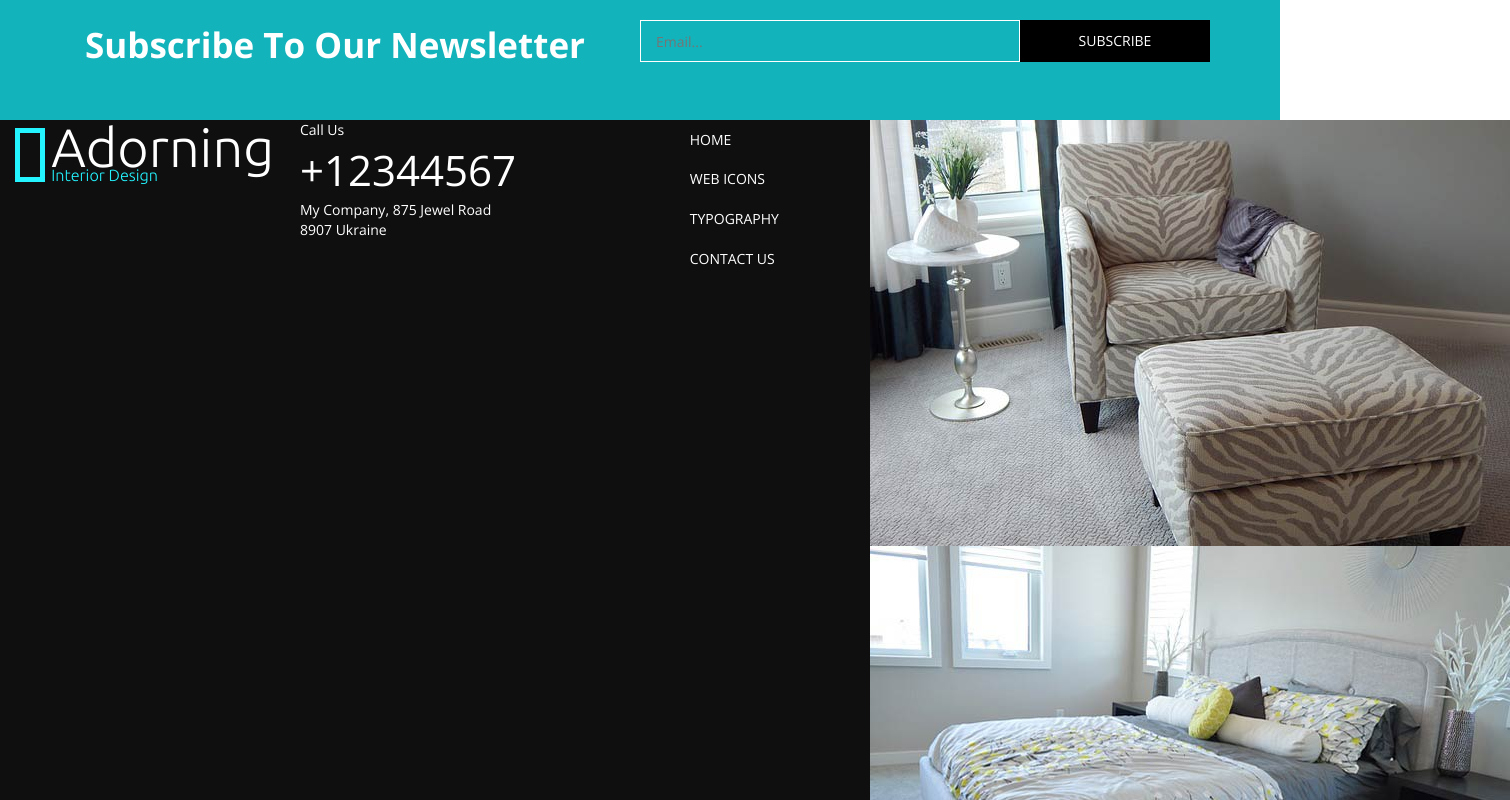
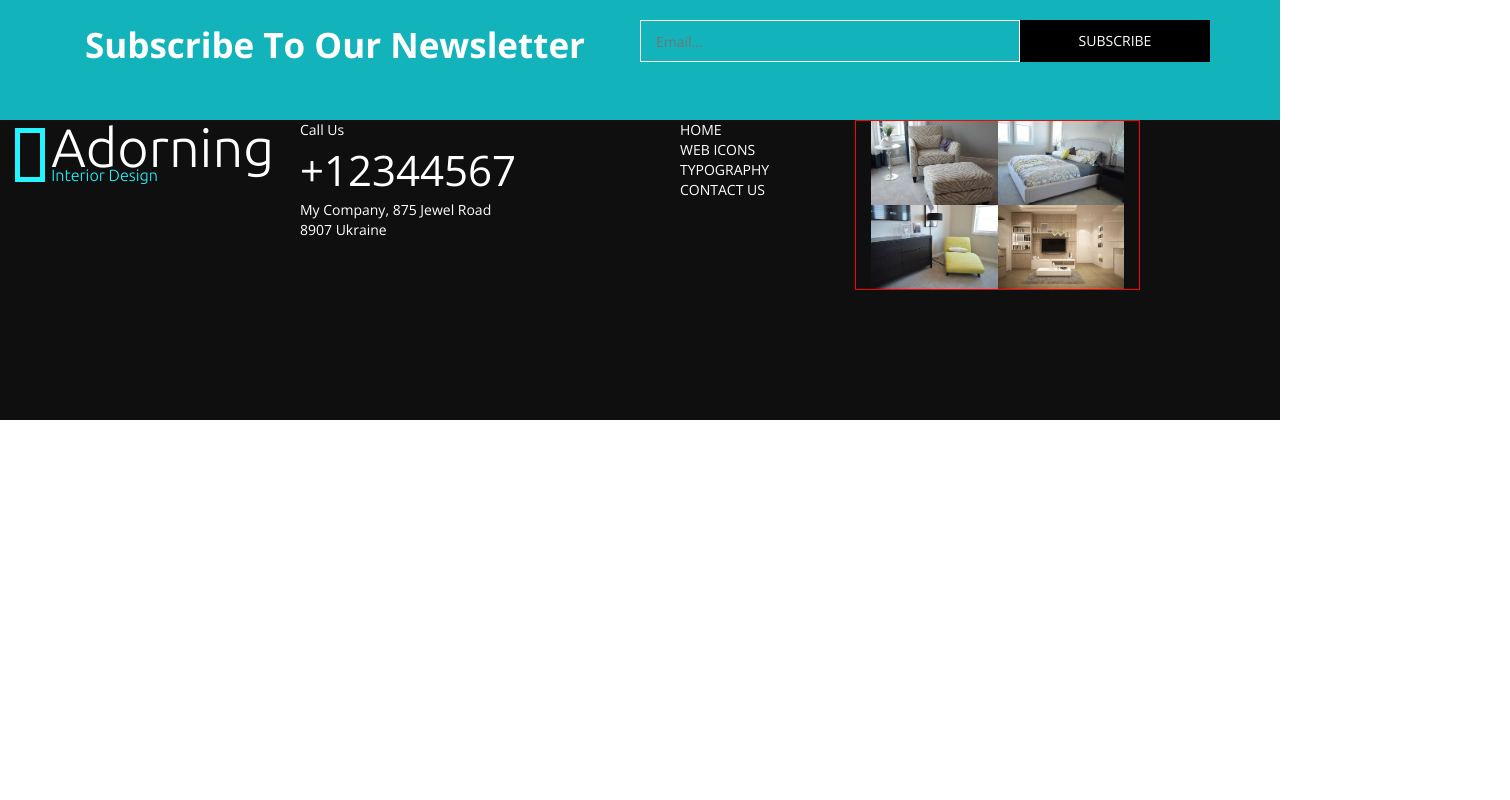
Before and after one commit to KornelCygan/Interior_Design, a website: page index.html in a window 1280 px wide. Shown: the part 2300-3100 px from the top of the page, 1510 px wide, since content can reach past the window. After the commit the page ends 2720 px from the top, so only its background shows below. Drawn offline with nearby package versions, Linux system fonts and the light colour scheme.

Commit message:
pull from master

```diff
--- a/index.html
+++ b/index.html
@@ -90,7 +90,7 @@
     <!--             Footer                     -->
 
     <footer>
-        <div class="container row">
+        <div class="container row footer">
 
            <!--LOGO-->
             <div class="col-xs-12 col-md-6 col-lg-3">
@@ -121,7 +121,7 @@
                 </ul>
             </div>
             <!--BLOG BOXES-->
-            <div class="col-xs-12 col-md-6 col-lg-3">
+            <div class="col-xs-12 col-md-6 col-lg-3 footer_boxes">
                 <div><a href="#"><img src="images/6.jpg" alt="chair"></a></div>
                 <div><a href="#"><img src="images/4.jpg" alt="bed"></a></div>
                 <div><a href="#"><img src="images/5.jpg" alt="sofa"></a></div>
--- a/scss/partials/_footer.scss
+++ b/scss/partials/_footer.scss
@@ -38,59 +38,59 @@ footer {
   background-color: #0f0f0f;
   min-height: 300px;
 
-  .adorning-logo{
+  .adorning-logo {
 
-  h2{
+    h2 {
       font-family: 'Ubuntu', sans-serif;
       position: relative;
       font-size: 20px;
       font-weight: 300;
       line-height: 1;
       padding: 0 .67em;
-    transition: font-size 0.5s ;
+      transition: font-size 0.5s;
 
       /*najpierw media ponizej 600px, wszystko w logo jest na jednostkach em wiec wystarczy zmieniac font-size u glownego rodzica */
-    @media (max-width: 600px){
+      @media (max-width: 600px) {
         font-size: 36px;
       }
 
-    @media (max-width: 480px){
+      @media (max-width: 480px) {
         font-size: 32px;
       }
 
-    @media (max-width: 380px){
+      @media (max-width: 380px) {
         font-size: 28px;
       }
 
       /*media powyzej 768px*/
-    @media (min-width: 768px){
+      @media (min-width: 768px) {
         font-size: 47px;
       }
 
-    @media (min-width: 1200px){
+      @media (min-width: 1200px) {
         font-size: 54px;
       }
 
-    &::before{
+      &::before {
         content: "";
         width: .55em;
-    height:1em;
+        height: 1em;
         border: 3px solid $secondary-color;
         position: absolute;
-    top:0.15em;
-    left:0;
+        top: 0.15em;
+        left: 0;
 
-    @media (min-width: 768px){
+        @media (min-width: 768px) {
           border: 5px solid $secondary-color;
         }
 
       }
 
-    a{
+      a {
         font-family: 'Ubuntu', sans-serif;
       }
 
-    span{
+      span {
         font-family: 'Ubuntu', sans-serif;
         display: block;
         font-size: .3em;
@@ -98,39 +98,64 @@ footer {
         color: $secondary-color;
 
         /*zeby span nie nachodzil na a przy najmniejszych wymiarach*/
-    @media (max-width: 480px){
+        @media (max-width: 480px) {
           line-height: 0.3;
         }
 
-    @media (min-width: 768px){
-      line-height:0.2;
+        @media (min-width: 768px) {
+          line-height: 0.2;
         }
       }
     }
   }
 
-  .container {
-    div:nth-of-type(2){
+
+    .footer {
+
+      div:nth-of-type(2) {
         color: #FFFFFF;
 
-      span{
+        span {
           font-size: 3em;
         }
       }
-    div:nth-of-type(3){
+      div:nth-of-type(3) {
         ul {
           list-style: none;
-        li{
-          padding:0.7em;
-          a{
+          li {
+            a {
               color: #FFFFFF;
               text-transform: uppercase;
             }
           }
         }
       }
-    div:nth-of-type(4){
+      .footer_boxes {
+        border: 1px solid red;
+        display: flex;
+        flex-wrap: wrap;
+        width: 25%;
 
+        @media (max-width: 480px) {
+          width: 100%;
+        }
+
+        @media (max-width: 991px) {
+          width: 50%;
+        }
+
+        @media (max-width: 1024px) {
+          width: 25%;
+        }
+
+        div {
+          width: 50%;
+          img {
+            max-width: 100%;
+            height: auto;
+          }
+
+        }
       }
     }
 
```
Also changed, not shown: css/main.css, 1 other file. Lines whose indentation alone changed are shown as unchanged.
